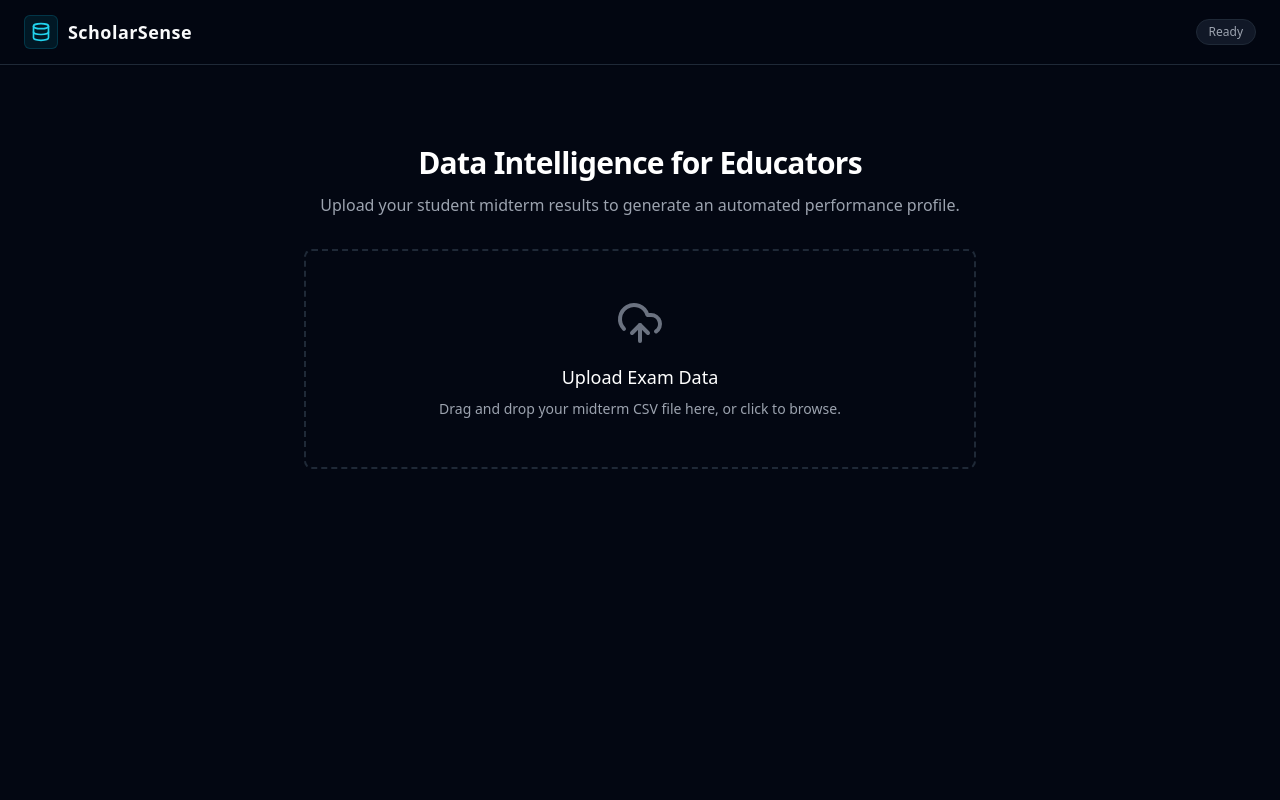
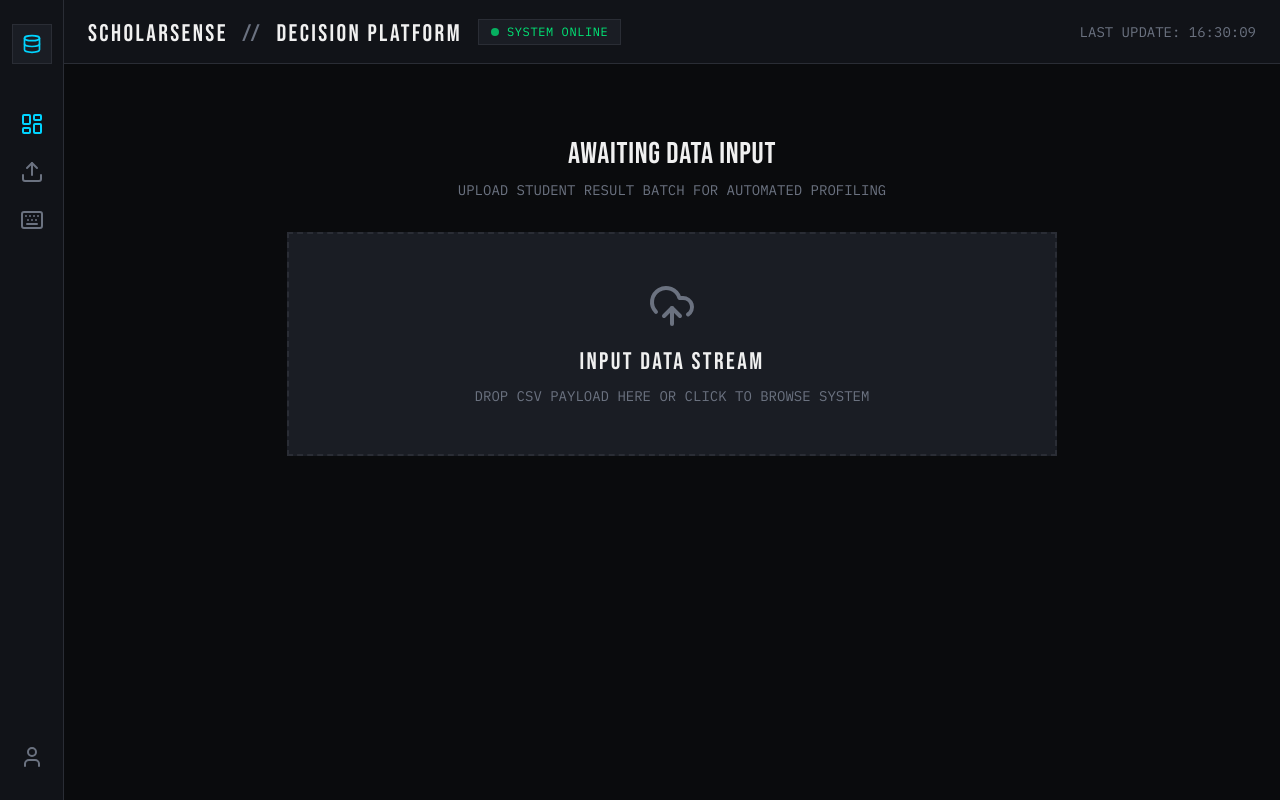
Before and after one commit to Krish30p/ScholarSense, a React (Vite) app: page / in a window 1280 px wide. Built offline with nearby package versions, Linux system fonts and the light colour scheme.

Commit message:
feat: initialize ScholarSense dashboard UI with student intervention and exam health monitoring components

```diff
--- a/index.html
+++ b/index.html
@@ -5,6 +5,9 @@
     <link rel="icon" type="image/svg+xml" href="/favicon.svg" />
     <meta name="viewport" content="width=device-width, initial-scale=1.0" />
     <title>ScholarSense</title>
+    <link rel="preconnect" href="https://fonts.googleapis.com">
+    <link rel="preconnect" href="https://fonts.gstatic.com" crossorigin>
+    <link href="https://fonts.googleapis.com/css2?family=Bebas+Neue&family=DM+Sans:ital,opsz,wght@0,9..40,100..1000;1,9..40,100..1000&family=IBM+Plex+Mono:ital,wght@0,100;0,200;0,300;0,400;0,500;0,600;0,700;1,100;1,200;1,300;1,400;1,500;1,600;1,700&display=swap" rel="stylesheet">
   </head>
   <body>
     <div id="root"></div>
--- a/src/App.jsx
+++ b/src/App.jsx
@@ -1,5 +1,5 @@
-import React from 'react';
-import { Database, AlertCircle, RefreshCw } from 'lucide-react';
+import React, { useState, useEffect } from 'react';
+import { Database, AlertCircle, RefreshCw, LayoutDashboard, Upload, Keyboard, User } from 'lucide-react';
 import { useAnalyze } from './hooks/useAnalyze';
 import { UploadZone } from './components/UploadZone';
 import { SummaryCards } from './components/SummaryCards';
@@ -7,79 +7,128 @@ import { ExamHealthBoard } from './components/ExamHealthBoard';
 import { InterventionRoster } from './components/InterventionRoster';
 import { LoadingSpinner } from './components/LoadingSpinner';
 
-/**
- * Root application component.
- *
- * @returns {JSX.Element}
- */
 export default function App() {
   const { status, data, error, analyzeFile } = useAnalyze();
+  const [time, setTime] = useState(new Date().toLocaleTimeString('en-US', { hour12: false }));
+
+  useEffect(() => {
+    const timer = setInterval(() => {
+      setTime(new Date().toLocaleTimeString('en-US', { hour12: false }));
+    }, 1000);
+    return () => clearInterval(timer);
+  }, []);
 
   return (
-    <div className="min-h-screen bg-gray-950 text-gray-100 font-sans selection:bg-cyan-500/30">
-      <header className="sticky top-0 z-10 bg-gray-950/80 backdrop-blur-md border-b border-gray-800 shadow-sm">
-        <div className="max-w-7xl mx-auto px-6 h-16 flex items-center justify-between">
-          <div className="flex items-center gap-2.5">
-            <div className="bg-cyan-500/10 p-1.5 rounded-md border border-cyan-500/20">
-              <Database className="w-5 h-5 text-cyan-400" />
+    <div className="flex h-screen bg-void text-text-primary overflow-hidden font-sans">
+      {/* 64px Sidebar */}
+      <aside className="w-16 bg-panel border-r border-border flex flex-col items-center py-6 gap-8 z-20 shrink-0">
+        <div className="w-10 h-10 bg-surface border border-border flex items-center justify-center mb-4">
+          <Database className="w-5 h-5 text-accent-cyan" />
         </div>
-            <h1 className="text-lg font-semibold tracking-wide text-gray-50">ScholarSense</h1>
+        <nav className="flex flex-col gap-6 w-full items-center">
+          <button className="text-accent-cyan hover:text-accent-cyan transition-colors" title="Dashboard">
+            <LayoutDashboard className="w-6 h-6" />
+          </button>
+          <button className="text-text-muted hover:text-text-primary transition-colors" title="Upload">
+            <Upload className="w-6 h-6" />
+          </button>
+          <button className="text-text-muted hover:text-text-primary transition-colors" title="Manual Entry">
+            <Keyboard className="w-6 h-6" />
+          </button>
+        </nav>
+        <div className="mt-auto">
+          <button className="text-text-muted hover:text-text-primary transition-colors" title="Login">
+            <User className="w-6 h-6" />
+          </button>
         </div>
+      </aside>
 
-          <div className="flex items-center">
-            {status === 'idle' && <span className="px-3 py-1 text-xs font-medium bg-gray-900 text-gray-400 rounded-full border border-gray-800">Ready</span>}
-            {status === 'uploading' && <span className="px-3 py-1 text-xs font-medium bg-cyan-950/50 text-cyan-400 rounded-full border border-cyan-900 flex items-center gap-1.5"><span className="w-1.5 h-1.5 rounded-full bg-cyan-400 animate-pulse"></span>Processing</span>}
-            {status === 'success' && <span className="px-3 py-1 text-xs font-medium bg-green-950/50 text-green-400 rounded-full border border-green-900">Analysis Complete</span>}
-            {status === 'error' && <span className="px-3 py-1 text-xs font-medium bg-red-950/50 text-red-400 rounded-full border border-red-900">Error</span>}
+      {/* Main Content Wrapper */}
+      <div className="flex-1 flex flex-col h-full overflow-hidden">
+        {/* Top Bar */}
+        <header className="h-16 bg-panel border-b border-border flex items-center justify-between px-6 shrink-0 z-10">
+          <div className="flex items-center gap-4">
+            <h1 className="text-2xl font-bebas tracking-widest text-text-primary uppercase mt-1">
+              SCHOLARSENSE <span className="text-text-muted mx-2">//</span> DECISION PLATFORM
+            </h1>
+            <div className="flex items-center gap-2 bg-surface px-3 py-1 border border-border">
+              <div className="w-2 h-2 bg-accent-green rounded-full animate-pulse"></div>
+              <span className="text-xs font-mono text-accent-green uppercase tracking-wider">System Online</span>
             </div>
+          </div>
+          <div className="font-mono text-sm text-text-muted">
+            LAST UPDATE: {time}
           </div>
         </header>
 
-      <main className="max-w-7xl mx-auto px-6 py-8">
+        {/* Scrollable Main Area */}
+        <main className="flex-1 overflow-y-auto p-6">
+          <div className="max-w-7xl mx-auto grid grid-cols-12 gap-6">
+
+            {/* Status / Error row (spans 12) */}
             {error && (
-          <div className="mb-8 p-4 bg-red-950/30 border border-red-900/50 rounded-lg flex items-start gap-3 shadow-[0_0_15px_rgba(239,68,68,0.05)]">
-            <AlertCircle className="w-5 h-5 text-red-500 shrink-0 mt-0.5" />
+              <div className="col-span-12 p-4 bg-void border border-accent-red flex items-start gap-3">
+                <AlertCircle className="w-5 h-5 text-accent-red shrink-0 mt-0.5" />
                 <div>
-              <h3 className="text-sm font-medium text-red-400">Analysis Failed</h3>
-              <p className="text-sm text-red-300/80 mt-1">{error}</p>
+                  <h3 className="text-sm font-bold font-mono text-accent-red uppercase">Analysis Failed</h3>
+                  <p className="text-sm text-text-muted mt-1">{error}</p>
                 </div>
               </div>
             )}
 
             {(status === 'idle' || status === 'error') && (
-          <div className="max-w-2xl mx-auto mt-12 animate-in fade-in slide-in-from-bottom-4 duration-500">
+              <div className="col-span-12 md:col-span-8 md:col-start-3 mt-12">
                 <div className="text-center mb-8">
-              <h2 className="text-3xl font-semibold tracking-tight text-white mb-3">Data Intelligence for Educators</h2>
-              <p className="text-gray-400">Upload your student midterm results to generate an automated performance profile.</p>
+                  <h2 className="text-3xl font-bebas tracking-wide text-text-primary mb-2">AWAITING DATA INPUT</h2>
+                  <p className="font-mono text-sm text-text-muted uppercase">Upload student result batch for automated profiling</p>
                 </div>
                 <UploadZone onFileDrop={analyzeFile} />
               </div>
             )}
 
-        {status === 'uploading' && <LoadingSpinner />}
+            {status === 'uploading' && (
+              <div className="col-span-12 flex justify-center mt-20">
+                <LoadingSpinner />
+              </div>
+            )}
 
             {status === 'success' && data && (
-          <div className="animate-in fade-in slide-in-from-bottom-8 duration-700">
-            <div className="flex justify-between items-end mb-8">
+              <div className="col-span-12 grid grid-cols-12 gap-6">
+                {/* Header row */}
+                <div className="col-span-12 flex justify-between items-end border-b border-border pb-4">
                   <div>
-                <h2 className="text-2xl font-semibold tracking-tight text-white">Dashboard Overview</h2>
-                <p className="text-sm text-gray-400 mt-1">Real-time analysis generated from your uploaded data.</p>
+                    <h2 className="text-2xl font-bebas tracking-wide text-text-primary uppercase">Mission Control</h2>
+                    <p className="font-mono text-xs text-text-muted uppercase mt-1">Real-time analytical telemetry</p>
                   </div>
                   <button
                     onClick={() => window.location.reload()}
-                className="flex items-center gap-2 text-sm text-gray-400 hover:text-white bg-gray-900 hover:bg-gray-800 border border-gray-800 px-4 py-2 rounded-md transition-colors"
+                    className="flex items-center gap-2 font-mono text-xs text-accent-cyan hover:text-void bg-void hover:bg-accent-cyan border border-accent-cyan px-4 py-2 transition-colors uppercase"
                   >
-                <RefreshCw className="w-4 h-4" />
-                New Analysis
+                    <RefreshCw className="w-3 h-3" />
+                    New Batch
                   </button>
                 </div>
 
+                {/* Summary Cards: Span 12 */}
+                <div className="col-span-12">
                   <SummaryCards summary={data.summary} />
+                </div>
+
+                {/* Exam Health: Span 12 */}
+                <div className="col-span-12">
                   <ExamHealthBoard examHealth={data.exam_health} />
+                </div>
+
+                {/* Intervention: Span 12 */}
+                <div className="col-span-12">
                   <InterventionRoster students={data.at_risk_students} />
                 </div>
+              </div>
             )}
+
+          </div>
         </main>
+      </div>
     </div>
   );
 }
--- a/src/components/ExamHealthBoard.jsx
+++ b/src/components/ExamHealthBoard.jsx
@@ -1,49 +1,40 @@
 import React from 'react';
 import { BarChart, Bar, ResponsiveContainer, Tooltip, XAxis, Cell } from 'recharts';
 
-/**
- * Component to display exam health metrics and a bar chart for a single subject.
- *
- * @param {Object} props
- * @param {Object} props.health - Exam health data for a subject.
- * @returns {JSX.Element}
- */
 const SubjectCard = ({ health }) => {
   const chartData = [
-    { name: 'Pass', count: health.pass_count, fill: '#4ade80' }, // green-400
-    { name: 'Fail', count: health.fail_count, fill: '#ef4444' }  // red-500
+    { name: 'Pass', count: health.pass_count, fill: '#00E676' }, // accent-green
+    { name: 'Fail', count: health.fail_count, fill: '#FF3B3B' }  // accent-red
   ];
 
   const badgeColorClass = {
-    'red': 'bg-red-900/40 text-red-400 border-red-800/60',
-    'amber': 'bg-amber-900/40 text-amber-400 border-amber-800/60',
-    'orange': 'bg-orange-900/40 text-orange-400 border-orange-800/60',
-    'green': 'bg-green-900/40 text-green-400 border-green-800/60',
-  }[health.color] || 'bg-gray-800 text-gray-400 border-gray-700';
+    'red': 'bg-void text-accent-red border-accent-red',
+    'amber': 'bg-void text-accent-amber border-accent-amber',
+    'orange': 'bg-void text-accent-amber border-accent-amber',
+    'green': 'bg-void text-accent-green border-accent-green',
+  }[health.color] || 'bg-void text-text-muted border-border';
 
   return (
-    <div className="bg-gray-900 border border-gray-800 rounded-lg p-5 flex flex-col">
+    <div className="bg-surface border border-border p-5 flex flex-col">
       <div className="flex justify-between items-start mb-4">
-        <h3 className="text-lg font-medium text-white">{health.subject}</h3>
-        <span className={`text-[10px] uppercase font-bold tracking-wider px-2 py-1 rounded-sm border ${badgeColorClass}`}>
+        <h3 className="text-xl font-bebas tracking-wide text-text-primary uppercase">{health.subject}</h3>
+        <span className={`text-[10px] font-mono uppercase font-bold tracking-wider px-2 py-1 border ${badgeColorClass}`}>
           {health.status}
         </span>
       </div>
 
-      <div className="flex items-end gap-3 mb-6">
-        <div>
-          <span className="text-4xl font-semibold tabular-nums text-white">{health.mean.toFixed(1)}</span>
-          <span className="text-gray-500 text-sm ml-1">μ</span>
+      <div className="flex flex-col gap-3 mb-6">
+        <div className="flex justify-between items-end border-b border-border pb-2">
+          <span className="text-text-muted text-xs font-mono uppercase">Average</span>
+          <span className="text-3xl font-mono text-text-primary">{health.mean.toFixed(1)}</span>
         </div>
-        <div className="flex gap-3 pb-1 text-xs">
-          <div>
-            <span className="text-gray-500 mr-1">σ</span>
-            <span className="tabular-nums text-gray-300 font-medium">{health.std_dev.toFixed(1)}</span>
-          </div>
-          <div>
-            <span className="text-gray-500 mr-1">Pass</span>
-            <span className="tabular-nums text-gray-300 font-medium">{health.pass_pct}%</span>
-          </div>
+        <div className="flex justify-between items-end border-b border-border pb-2">
+          <span className="text-text-muted text-xs font-mono uppercase">Std Dev</span>
+          <span className="text-lg font-mono text-text-primary">{health.std_dev.toFixed(1)}</span>
+        </div>
+        <div className="flex justify-between items-end border-b border-border pb-2">
+          <span className="text-text-muted text-xs font-mono uppercase">Pass Rate</span>
+          <span className="text-lg font-mono text-text-primary">{health.pass_pct}%</span>
         </div>
       </div>
 
@@ -51,12 +42,12 @@ const SubjectCard = ({ health }) => {
         <ResponsiveContainer width="100%" height="100%">
           <BarChart data={chartData} margin={{ top: 0, right: 0, left: 0, bottom: 0 }}>
             <Tooltip
-              cursor={{ fill: 'rgba(255, 255, 255, 0.03)' }}
-              contentStyle={{ backgroundColor: '#030712', borderColor: '#1f2937', color: '#f3f4f6', borderRadius: '0.375rem', fontSize: '0.875rem' }}
-              itemStyle={{ color: '#f3f4f6' }}
+              cursor={{ fill: 'rgba(255, 255, 255, 0.05)' }}
+              contentStyle={{ backgroundColor: '#0A0B0D', borderColor: '#2A2D35', color: '#F0F0F0', borderRadius: '0', fontSize: '0.75rem', fontFamily: 'IBM Plex Mono' }}
+              itemStyle={{ color: '#F0F0F0' }}
             />
             <XAxis dataKey="name" hide />
-            <Bar dataKey="count" radius={[2, 2, 0, 0]} maxBarSize={40}>
+            <Bar dataKey="count" radius={[0, 0, 0, 0]} maxBarSize={40}>
               {chartData.map((entry, index) => (
                 <Cell key={`cell-${index}`} fill={entry.fill} />
               ))}
@@ -68,20 +59,15 @@ const SubjectCard = ({ health }) => {
   );
 };
 
-/**
- * Grid component for all subject cards.
- *
- * @param {Object} props
- * @param {Array} props.examHealth - Array of exam health objects.
- * @returns {JSX.Element}
- */
 export function ExamHealthBoard({ examHealth }) {
   if (!examHealth || examHealth.length === 0) return null;
 
   return (
-    <div className="mb-8">
-      <h2 className="text-lg font-medium text-white mb-4">Exam Health</h2>
-      <div className="grid grid-cols-1 md:grid-cols-2 lg:grid-cols-3 xl:grid-cols-5 gap-4">
+    <div className="mb-8 border border-border bg-panel p-6">
+      <div className="border-b border-border pb-3 mb-6">
+        <h2 className="text-xl font-bebas tracking-widest text-text-primary uppercase">Subject Telemetry</h2>
+      </div>
+      <div className="grid grid-cols-1 md:grid-cols-2 lg:grid-cols-3 xl:grid-cols-5 gap-6">
         {examHealth.map((health) => (
           <SubjectCard key={health.subject} health={health} />
         ))}
--- a/src/components/UploadZone.jsx
+++ b/src/components/UploadZone.jsx
@@ -1,29 +1,19 @@
 import React, { useState, useRef } from 'react';
 import { UploadCloud } from 'lucide-react';
 
-/**
- * Drag-and-drop CSV uploader component.
- *
- * @param {Object} props
- * @param {Function} props.onFileDrop - Callback when a file is selected or dropped.
- * @returns {JSX.Element}
- */
 export function UploadZone({ onFileDrop }) {
   const [isDragOver, setIsDragOver] = useState(false);
   const fileInputRef = useRef(null);
 
-  /** @param {React.DragEvent} e */
   const handleDragOver = (e) => {
     e.preventDefault();
     setIsDragOver(true);
   };
 
-  /** @param {React.DragEvent} e */
   const handleDragLeave = () => {
     setIsDragOver(false);
   };
 
-  /** @param {React.DragEvent} e */
   const handleDrop = (e) => {
     e.preventDefault();
     setIsDragOver(false);
@@ -38,7 +28,6 @@ export function UploadZone({ onFileDrop }) {
     }
   };
 
-  /** @param {React.ChangeEvent<HTMLInputElement>} e */
   const handleFileChange = (e) => {
     if (e.target.files && e.target.files.length > 0) {
       const file = e.target.files[0];
@@ -47,15 +36,14 @@ export function UploadZone({ onFileDrop }) {
       } else {
         alert("Please select a valid .csv file.");
       }
-      // Reset input value to allow uploading the same file again
       e.target.value = null;
     }
   };
 
   return (
     <div
-      className={`border-2 border-dashed rounded-lg p-12 flex flex-col items-center justify-center transition-all duration-300 cursor-pointer
-        ${isDragOver ? 'border-cyan-400 bg-gray-900 shadow-[0_0_15px_rgba(34,211,238,0.2)]' : 'border-gray-800 bg-gray-950 hover:border-gray-600 hover:bg-gray-900/50'}`}
+      className={`border-2 border-dashed p-12 flex flex-col items-center justify-center transition-all duration-300 cursor-pointer
+        ${isDragOver ? 'border-accent-cyan bg-panel' : 'border-border bg-surface hover:border-text-muted hover:bg-panel'}`}
       onDragOver={handleDragOver}
       onDragLeave={handleDragLeave}
       onDrop={handleDrop}
@@ -68,10 +56,10 @@ export function UploadZone({ onFileDrop }) {
         ref={fileInputRef}
         onChange={handleFileChange}
       />
-      <UploadCloud className={`w-12 h-12 mb-4 transition-colors ${isDragOver ? 'text-cyan-400' : 'text-gray-500'}`} />
-      <h3 className="text-lg font-medium text-white mb-2">Upload Exam Data</h3>
-      <p className="text-gray-400 text-sm text-center">
-        Drag and drop your midterm CSV file here, or click to browse.
+      <UploadCloud className={`w-12 h-12 mb-4 transition-colors ${isDragOver ? 'text-accent-cyan' : 'text-text-muted'}`} />
+      <h3 className="text-2xl font-bebas tracking-widest text-text-primary mb-2 uppercase">Input Data Stream</h3>
+      <p className="text-text-muted text-sm font-mono text-center uppercase">
+        Drop CSV payload here or click to browse system
       </p>
     </div>
   );
--- a/src/index.css
+++ b/src/index.css
@@ -3,7 +3,20 @@
 @tailwind utilities;
 
 @layer base {
+  :root {
+    --bg-void: #0A0B0D;
+    --bg-panel: #111318;
+    --bg-surface: #1A1D24;
+    --border: #2A2D35;
+    --accent-amber: #F5A623;
+    --accent-cyan: #00D4FF;
+    --accent-red: #FF3B3B;
+    --accent-green: #00E676;
+    --text-primary: #F0F0F0;
+    --text-muted: #6B7280;
+  }
+
   html, body {
-    @apply min-h-screen bg-gray-950 text-white antialiased;
+    @apply min-h-screen bg-[var(--bg-void)] text-[var(--text-primary)] antialiased font-sans;
   }
 }
--- a/tailwind.config.js
+++ b/tailwind.config.js
@@ -6,7 +6,25 @@ export default {
     "./src/**/*.{js,ts,jsx,tsx}",
   ],
   theme: {
-    extend: {},
+    extend: {
+      colors: {
+        void: 'var(--bg-void)',
+        panel: 'var(--bg-panel)',
+        surface: 'var(--bg-surface)',
+        border: 'var(--border)',
+        'accent-amber': 'var(--accent-amber)',
+        'accent-cyan': 'var(--accent-cyan)',
+        'accent-red': 'var(--accent-red)',
+        'accent-green': 'var(--accent-green)',
+        'text-primary': 'var(--text-primary)',
+        'text-muted': 'var(--text-muted)',
+      },
+      fontFamily: {
+        sans: ['"DM Sans"', 'sans-serif'],
+        mono: ['"IBM Plex Mono"', 'monospace'],
+        bebas: ['"Bebas Neue"', 'cursive'],
+      },
+    },
   },
   plugins: [
     require('@tailwindcss/forms'),
```
Also changed, not shown: src/components/InterventionRoster.jsx (+33 -40 lines), src/components/LoadingSpinner.jsx (+8 -10 lines), src/components/SummaryCards.jsx (+18 -33 lines). Lines whose indentation alone changed are shown as unchanged.
